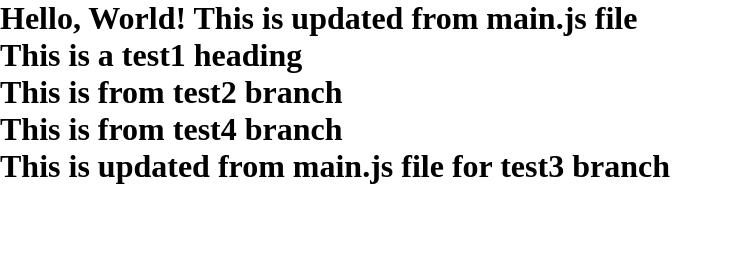
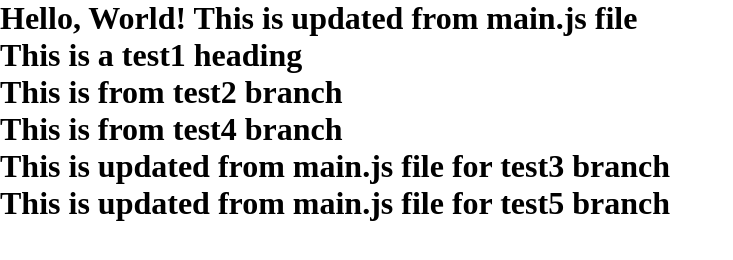
Before and after one commit to KasparPanmei/practiceRepo, a plain HTML site: page index.html in a window 1280 px wide. Shown: the whole page, without its empty margins (0-733 px from the left). Drawn offline with Linux system fonts and the light colour scheme.

Commit message:
from them

```diff
--- a/index.html
+++ b/index.html
@@ -14,6 +14,7 @@
     <h1 id="test4">This is from test4 branch</h1>
 
     <h1 id="test3">This is from test3 branch</h1>
+    <h1 id="test5">This is from test3 branch</h1>
 
 </body>
 <script src="main.js"></script>
--- a/main.js
+++ b/main.js
@@ -2,3 +2,5 @@ document.getElementById("highlight").innerHTML =  "This is updated from main.js
 
 
 document.getElementById("test3").innerHTML = "This is updated from main.js file for test3 branch";
+
+document.getElementById("test5").innerHTML = "This is updated from main.js file for test5 branch";
```
